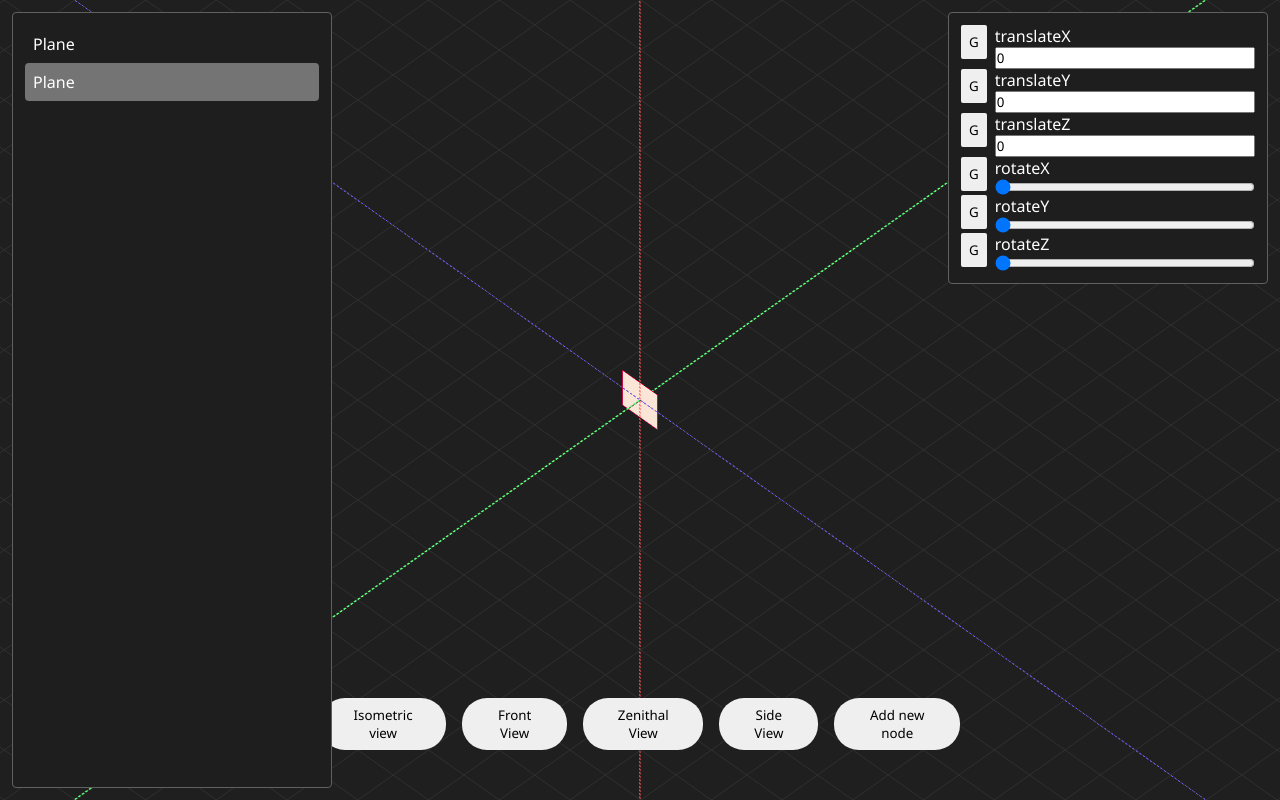
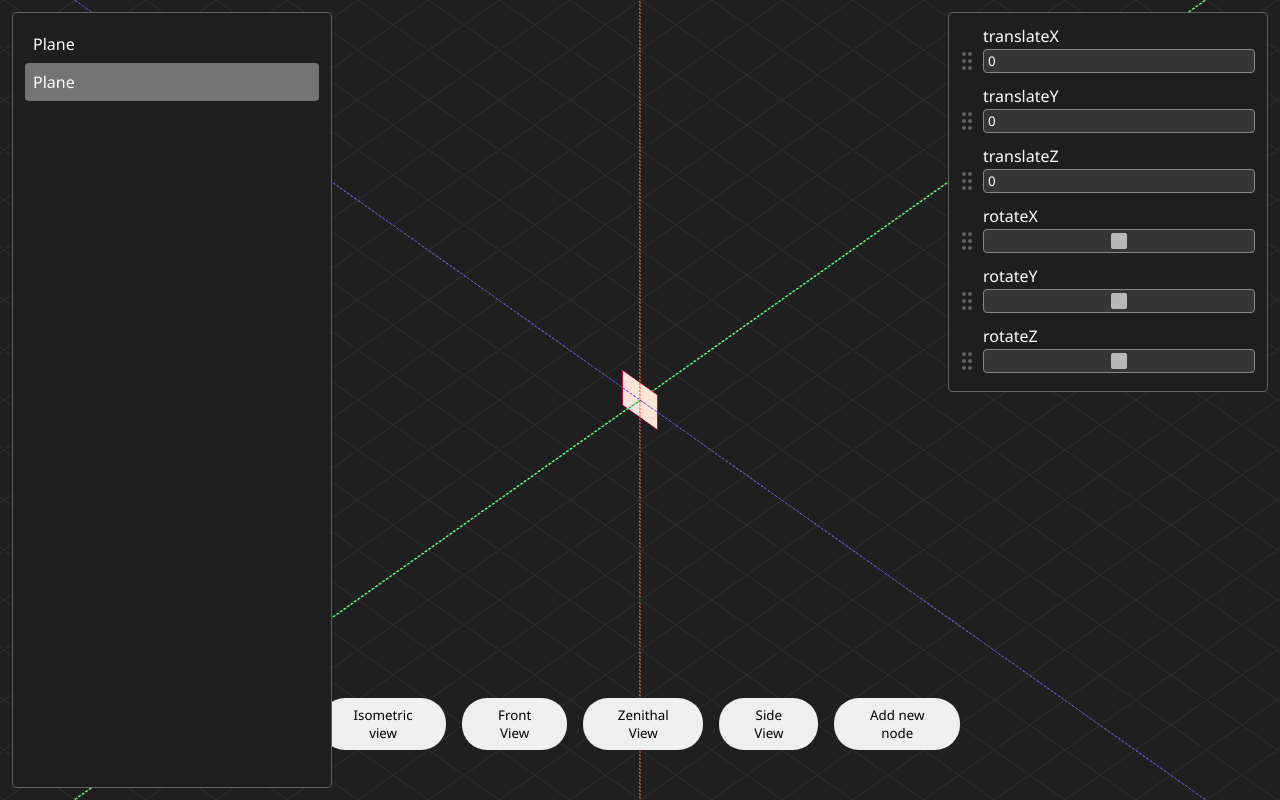
Before and after one commit to david-cerrato/3D-css-visualizer, a React (Vite) app: page / in a window 1280 px wide. Both pictures are taken after a click on the button "Add new node". Built offline with nearby package versions, Linux system fonts and the light colour scheme.

Commit message:
Fix visual controles

```diff
--- a/src/components/controls/Controls.tsx
+++ b/src/components/controls/Controls.tsx
@@ -3,7 +3,8 @@ import { useScene } from "../../stores/sceneStore"
 import { arrayMove, SortableContext, sortableKeyboardCoordinates, verticalListSortingStrategy } from "@dnd-kit/sortable"
 import { SortableItem } from "../drag-and-drop/SortableItem"
 import { useCallback, useState } from "react"
-import { Property } from "./Property"
+import { Property } from "./property/Property"
+import styles from './controls.module.css'
 
 export function Controls() {
     const {selectedNode, updateNodeProperties} = useScene((state) => state)
@@ -52,7 +53,7 @@ export function Controls() {
 
     return (
         <>
-          <div className="controls">
+          <div className={styles.controls}>
             <DndContext
               sensors={sensors}
               collisionDetection={closestCorners}
--- /dev/null
+++ b/src/components/controls/controls.module.css
@@ -0,0 +1,13 @@
+.controls{
+  position: absolute;
+  display: flex;
+  flex-direction: column;
+  right: 12px;
+  top: 12px;
+  padding: 12px 12px 6px 6px;
+  border-radius: 4px;
+  border: 1px solid #606060;
+  background-color: #1e1e1e;
+  width: 20rem;
+  z-index: 1;
+}
--- a/src/components/controls/Property.tsx
+++ b/src/components/controls/property/Property.tsx
@@ -1,5 +1,7 @@
 import { useEffect, useState } from "react";
-import type { ObjectProperty } from "../../stores/sceneNode.interface";
+import type { ObjectProperty } from "../../../stores/sceneNode.interface";
+import { Slider } from "../slider/Slider";
+import styles from './property.module.css'
 
 export function Property({item, updateValue}: {item: ObjectProperty, updateValue: (id: string, value: number) => void}){
     const [value, setValue] = useState<number>(item.value)
@@ -13,16 +15,16 @@ export function Property({item, updateValue}: {item: ObjectProperty, updateValue
 
     if(item.type === 'number')
     return (
-            <div className="range-input">
+            <div className={styles.input_container}>
                 <label htmlFor={item.id}>{item.id}</label>
                 <input type="number" name="" id={item.id} value={value} onChange={(e: any) => debounceUpdate(e.target.value)}/>
             </div>
     )
 
     return (
-            <div className="range-input">
+            <div className={styles.input_container}>
                 <label htmlFor={item.id}>{item.id}</label>
-                <input type="range" name="" id={item.id} value={value} min="0" max="360" onChange={(e: any) => debounceUpdate(e.target.value)}/>
+                <Slider onChange={debounceUpdate} min={0} max={360}/>
             </div>
     )
 
@@ -33,5 +35,5 @@ export function Property({item, updateValue}: {item: ObjectProperty, updateValue
         if(timer) clearTimeout(timer)
         timer = setTimeout(() => {
         }, 250)
+    }
 }
-}
--- /dev/null
+++ b/src/components/controls/property/property.module.css
@@ -0,0 +1,5 @@
+.input_container{
+    display: flex;
+    flex-direction: column;
+    width: 100%;
+}
--- /dev/null
+++ b/src/components/controls/slider/Slider.tsx
@@ -0,0 +1,47 @@
+import { useEffect, useRef } from 'react';
+import styles from './slider.module.css'
+
+export function Slider({min = 0, max= 100, onChange}: {min?: number, max?: number, onChange: (e: number) => void}) {
+        const rangeRef = useRef<HTMLInputElement>(null);
+    const thumbRef = useRef<HTMLDivElement>(null);
+    const sliderRef = useRef<HTMLDivElement>(null);
+
+    useEffect(() => {
+        const range = rangeRef.current;
+        const thumb = thumbRef.current;
+        const slider = sliderRef.current;
+
+        if (!range || !thumb || !slider) return;
+
+        const handleInput = () => {
+            const value = Number(range.value);
+            const widthMinusPadding = slider.clientWidth - 24;
+            const widthPercentage = widthMinusPadding / (max - min);
+            const position = widthPercentage * (value - min) + 12;
+
+            thumb.style.left = `${position}px`;
+        };
+
+        range.addEventListener("input", handleInput);
+
+        return () => {
+            range.removeEventListener("input", handleInput);
+        };
+    }, []);
+
+    return (
+        <div className={styles.slider}>
+            <input
+                ref={rangeRef}
+                type="range"
+                min={min}
+                max={max}
+                onChange={(e: any) => onChange(e.target.value)}
+            />
+
+            <div ref={sliderRef} className={styles.range_slider}>
+                <div ref={thumbRef} className={styles.range_thumb} />
+            </div>
+        </div>
+    );
+}
--- /dev/null
+++ b/src/components/controls/slider/slider.module.css
@@ -0,0 +1,31 @@
+.slider{
+  position: relative;
+}
+
+input {
+  width: 100%;
+}
+
+.range_thumb{
+  width: 16px;
+  aspect-ratio: 1;
+  background-color: rgb(184, 184, 184);
+  position: absolute;
+  top: 50%;
+  left: 50%;
+  transform: translate(-50%, -50%);
+  border-radius: 2px;
+  pointer-events: none;
+}
+
+.range_slider{
+  position: absolute;
+  background-color: #363636;
+  width: 100%;
+  height: 24px;
+  padding: 0px 4px;
+  border: 1px solid rgb(135, 135, 135);
+  border-radius: 4px;
+  pointer-events: none;
+  top: 0;
+}
--- a/src/components/drag-and-drop/SortableItem.css
+++ b/src/components/drag-and-drop/SortableItem.css
@@ -1,10 +1,21 @@
 .sortableItem {
     display: flex;
-    gap: 8px;
+    align-items: end;
+    gap: 4px;
 
     & > button{
         padding: 8px;
         border-radius: 2px;
         height: fit-content;
     }
+
+    & > span {
+        margin-bottom: 7px;
+        color: #606060;
+
+         & :hover {
+            color: white;
+            cursor: pointer;
+         }
+    }
 }
--- a/src/components/drag-and-drop/SortableItem.tsx
+++ b/src/components/drag-and-drop/SortableItem.tsx
@@ -1,6 +1,7 @@
 import {useSortable} from '@dnd-kit/sortable';
 import {CSS} from '@dnd-kit/utilities';
 import './SortableItem.css'
+import { GripVertical } from 'lucide-react';
 
 export function SortableItem({children, id}: {children: React.ReactNode, id: string}) {
   const {
@@ -18,7 +19,9 @@ export function SortableItem({children, id}: {children: React.ReactNode, id: str
 
   return (
     <div className='sortableItem' ref={setNodeRef} style={style} {...attributes} >
-      <button {...listeners}><span>G</span></button>
+      <span {...listeners}>
+        <GripVertical />
+      </span>
       {children}
     </div>
   );
--- a/src/index.css
+++ b/src/index.css
@@ -17,7 +17,7 @@ body{
   font-family:'Segoe UI', Tahoma, Geneva, Verdana, sans-serif;
 }
 
-.controls{
+/* .controls{
   position: absolute;
   display: flex;
   flex-direction: column;
@@ -29,14 +29,20 @@ body{
   background-color: #1e1e1e;
   width: 20rem;
   z-index: 1;
-}
-
-.range-input{
-  display: flex;
-  flex-direction: column;
-  width: 100%;
-}
+} */
 
 label{
   color: white;
+  margin-bottom: 2px;
 }
+
+input{
+  background-color: #363636;
+  width: 100%;
+  height: 24px;
+  padding: 0px 4px;
+  border: 1px solid rgb(135, 135, 135);
+  border-radius: 4px;
+  color: white;
+  margin-bottom: 12px;
+}
```
